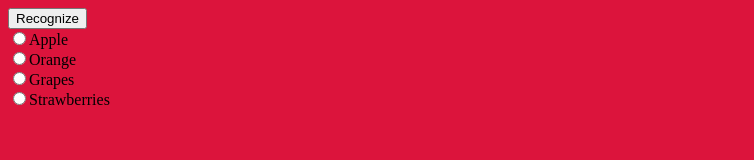
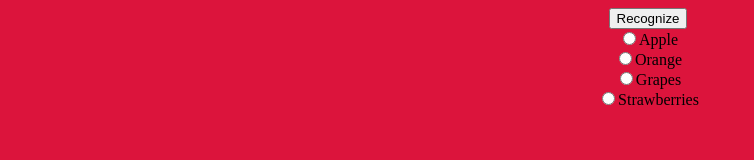
Before and after one commit to D-houo/Voice-recognition-JS, a plain HTML site: page index.html in a window 1280 px wide. Shown: the whole page, without its empty margins (0-754 px from the left). Drawn offline with Linux system fonts and the light colour scheme.

Commit message:
Update index.css

```diff
--- a/index.css
+++ b/index.css
@@ -1,3 +1,9 @@
 body{
     background-color: crimson;
+    width: 100%;
+    text-align: center;
 }
+
+#button{
+
+}
```
